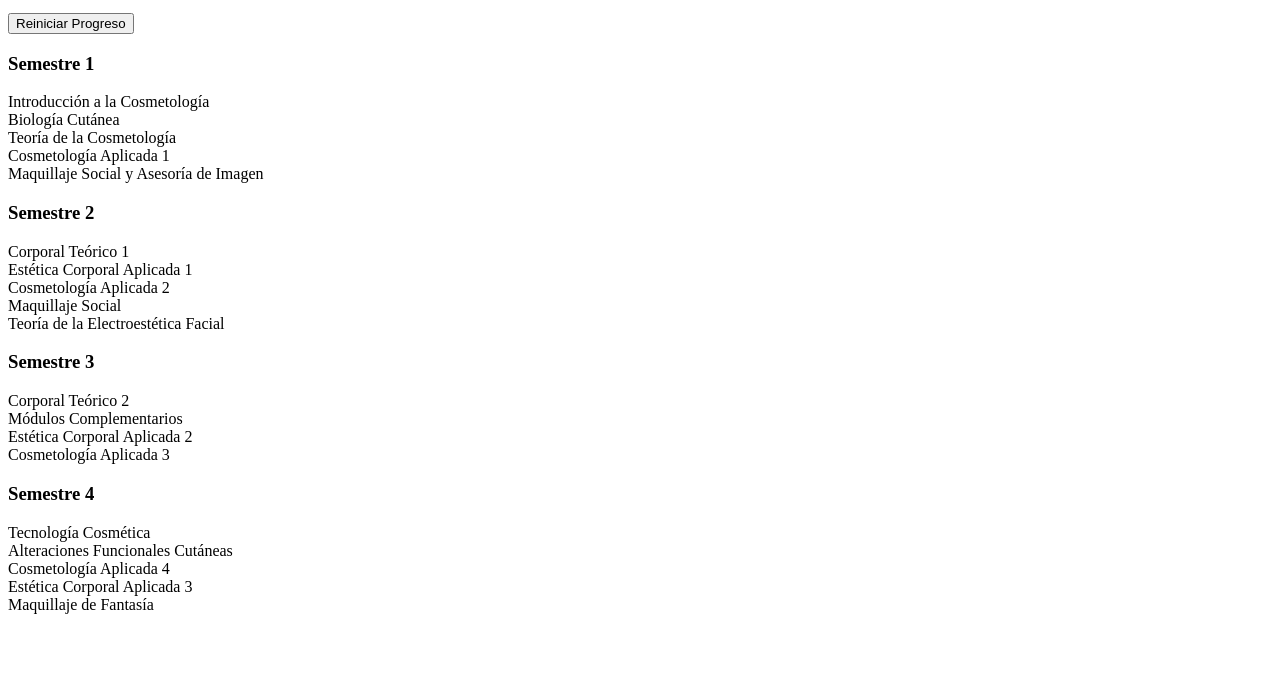
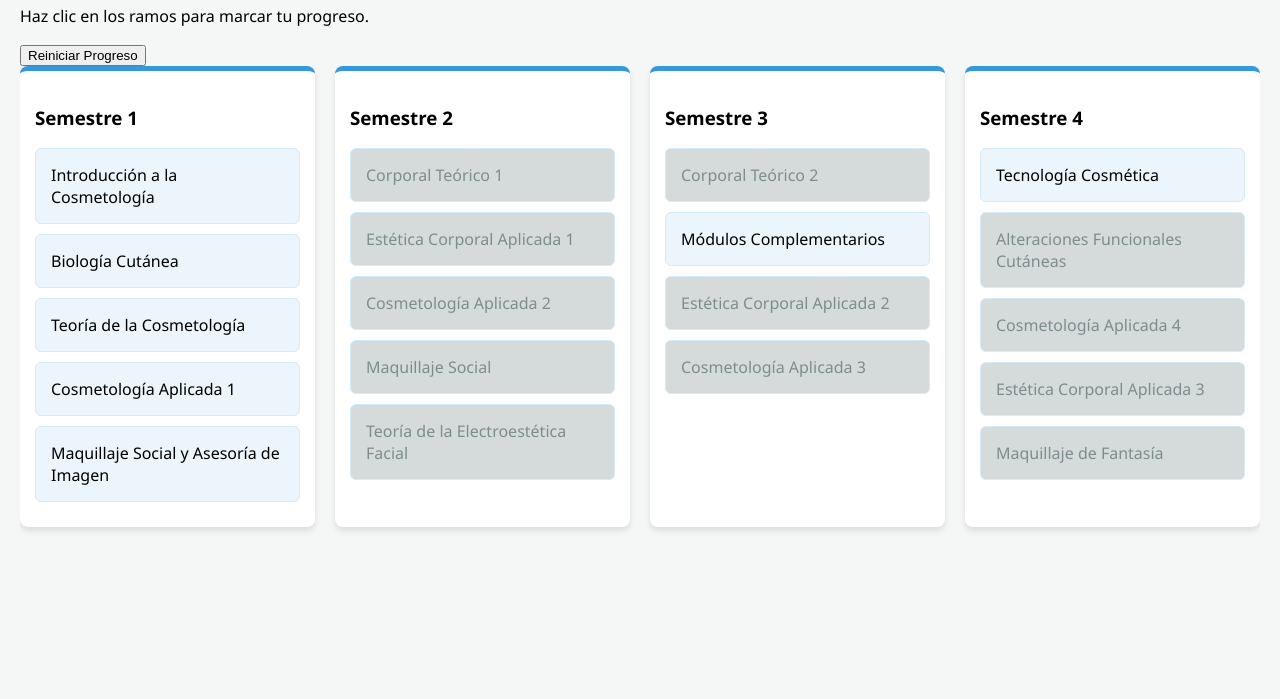
Before and after one commit to ailynqs/Malla-Estetica-Levinia-Manfredini, a plain HTML site: page index.html in a window 1280 px wide. Shown: the part 101-800 px from the top of the page. Drawn offline with Linux system fonts and the light colour scheme; a web font is replaced by a local one.

Commit message:
Update index.html

```diff
--- a/index.html
+++ b/index.html
@@ -4,8 +4,57 @@
     <meta charset="UTF-8">
     <meta name="viewport" content="width=device-width, initial-scale=1.0">
     <title>Malla Cosmetología</title>
-
-    <link rel="stylesheet" href="./estilos.css">
+    <style>
+/* Pega aquí todo el contenido que tienes en tu archivo estilos.css */
+:root {
+    --primary-dark: #1a3a5f;
+    --primary-blue: #3498db;
+    --secondary-blue: #ebf5fb;
+    --locked-gray: #d5dbdb;
+    --success-green: #27ae60;
+    --text-color: #2c3e50;
+}
+body {
+    font-family: 'Segoe UI', Tahoma, Geneva, Verdana, sans-serif;
+    background-color: #f4f7f6;
+    margin: 0;
+    padding: 20px;
+}
+#malla-container {
+    display: flex;
+    gap: 20px;
+    overflow-x: auto;
+    padding-bottom: 20px;
+}
+.semestre-col {
+    min-width: 250px;
+    flex: 1;
+    background: white;
+    border-radius: 8px;
+    box-shadow: 0 4px 6px rgba(0,0,0,0.1);
+    padding: 15px;
+    border-top: 5px solid var(--primary-blue);
+}
+.ramo {
+    background: var(--secondary-blue);
+    border: 1px solid #d6eaf8;
+    padding: 15px;
+    margin-bottom: 10px;
+    border-radius: 6px;
+    cursor: pointer;
+    font-weight: 500;
+}
+.ramo.aprobado {
+    background-color: var(--success-green) !important;
+    color: white;
+    text-decoration: line-through;
+}
+.ramo.bloqueado {
+    background-color: var(--locked-gray);
+    color: #7f8c8d;
+    cursor: not-allowed;
+}
+</style>
 
     <link href="https://fonts.googleapis.com/css2?family=Segoe+UI:wght@400;600&display=swap" rel="stylesheet">
 </head>
```
